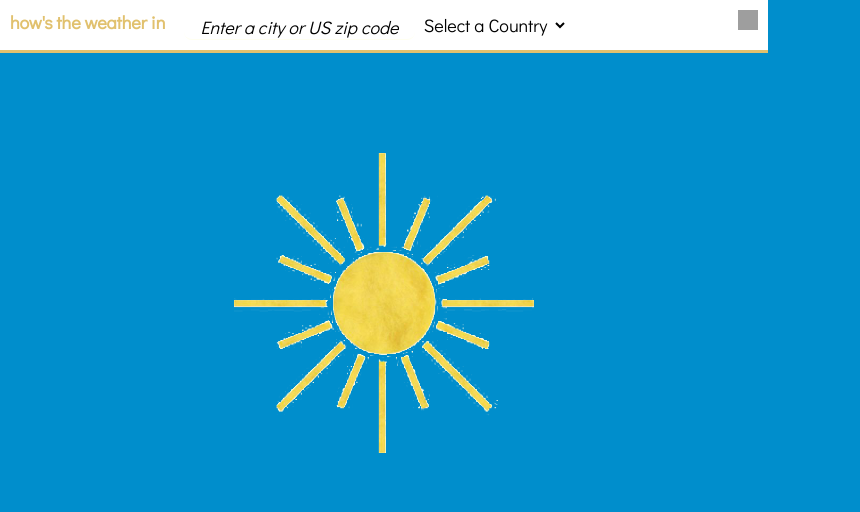
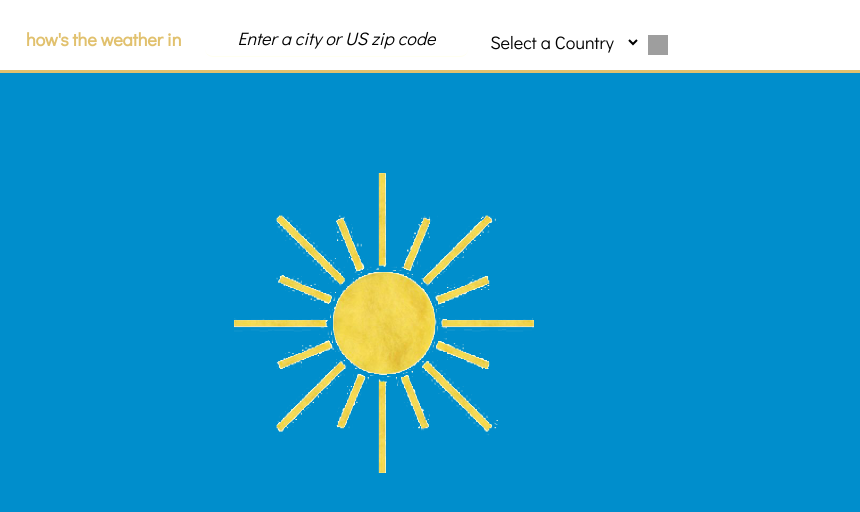
Before and after one commit to tova-moskowitz/weather-app, a React (Create React App) app: page / in a window 768 px wide. Shown: the top 512 px of the page, 860 px wide, since content can reach past the window. Built offline with nearby package versions, Linux system fonts and the light colour scheme; grey boxes are pictures that could not be loaded.

Commit message:
responsive

```diff
--- a/src/App.css
+++ b/src/App.css
@@ -18,6 +18,7 @@ html {
   background: #fff;
   height: 50px;
   border-bottom: 3px #e1c16e solid;
+  padding: 10px 10px 10px 16px;
 }
 
 .beforeInput {
@@ -40,7 +41,7 @@ html {
   height: 50px;
   width: 20%;
   font-size: 18px;
-  margin-top: 2px;
+  margin: 2px 0 10px 0;
   text-align: center;
   color: #000;
 }
@@ -79,10 +80,8 @@ html {
 
 .sunImg {
   margin-top: -30px;
-  /* text-align: center; */
   height: 300px;
   width: 300px;
-  /* margin: 8%; */
 }
 
 .submitLocation {
@@ -100,8 +99,8 @@ html {
   width: 20px;
   height: 20px;
   position: absolute;
-  top: 20px;
-  right: 80px;
+  top: 25px;
+  right: 45px;
 }
 
 .weatherDetails {
@@ -163,6 +162,7 @@ select {
   background: #e1c16e;
   border-radius: 10px;
   border: 5px #fff solid;
+  padding-left: 23px;
 }
 
 .highs,
@@ -198,13 +198,14 @@ select {
 /* Responsive */
 @media only screen and (min-width: 320px) and (max-width: 768px) {
   .cityName {
+    min-width: 502px;
     margin-top: 50px;
     margin-bottom: 100px;
   }
 
   .beforeInput {
     width: 100%;
-    margin: 23%;
+    margin: 31%;
   }
 
   .sunImg {
@@ -216,8 +217,8 @@ select {
   }
 
   .searchIcon {
-    top: 10px;
-    right: 10px;
+    top: 45px;
+    right: -95px;
   }
 
   .errorMsg {
@@ -229,13 +230,14 @@ select {
   }
 
   .location {
-    margin: 0 0 0 15px;
+    padding: 6px;
     width: 85%;
     text-align: center;
   }
 
   .selectCountry,
   .selectState {
+    margin-bottom: 0;
     width: 100%;
     text-align: center;
   }
@@ -244,13 +246,24 @@ select {
     margin-top: 100px;
     margin-bottom: 80px;
   }
+
+  .weatherDetails,
+  .weatherForm {
+    min-width: 502px;
+  }
 }
 
 @media only screen and (min-width: 768px) {
   .selectState,
   .selectCountry {
     width: 20%;
-    margin: 0;
+    margin: 7px;
+  }
+
+  .searchIcon {
+    position: absolute;
+    top: 35px;
+    right: 100px;
   }
 
   ::placeholder {
@@ -259,6 +272,7 @@ select {
 
   .location {
     width: 30%;
+    margin-bottom: 12px;
   }
 
   .cityName {
@@ -271,6 +285,7 @@ select {
   }
 
   .weatherForm {
+    min-width: 834px;
     height: 50px;
   }
 
```
